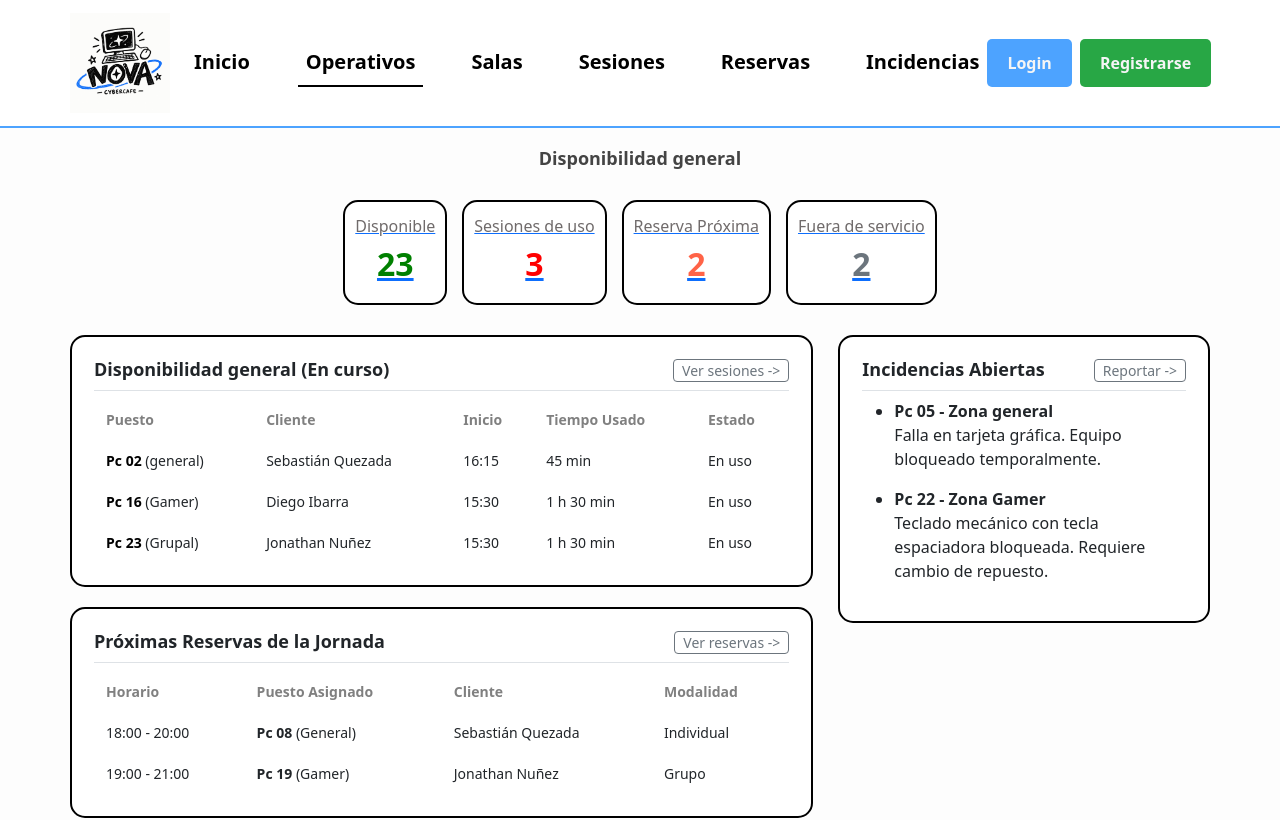
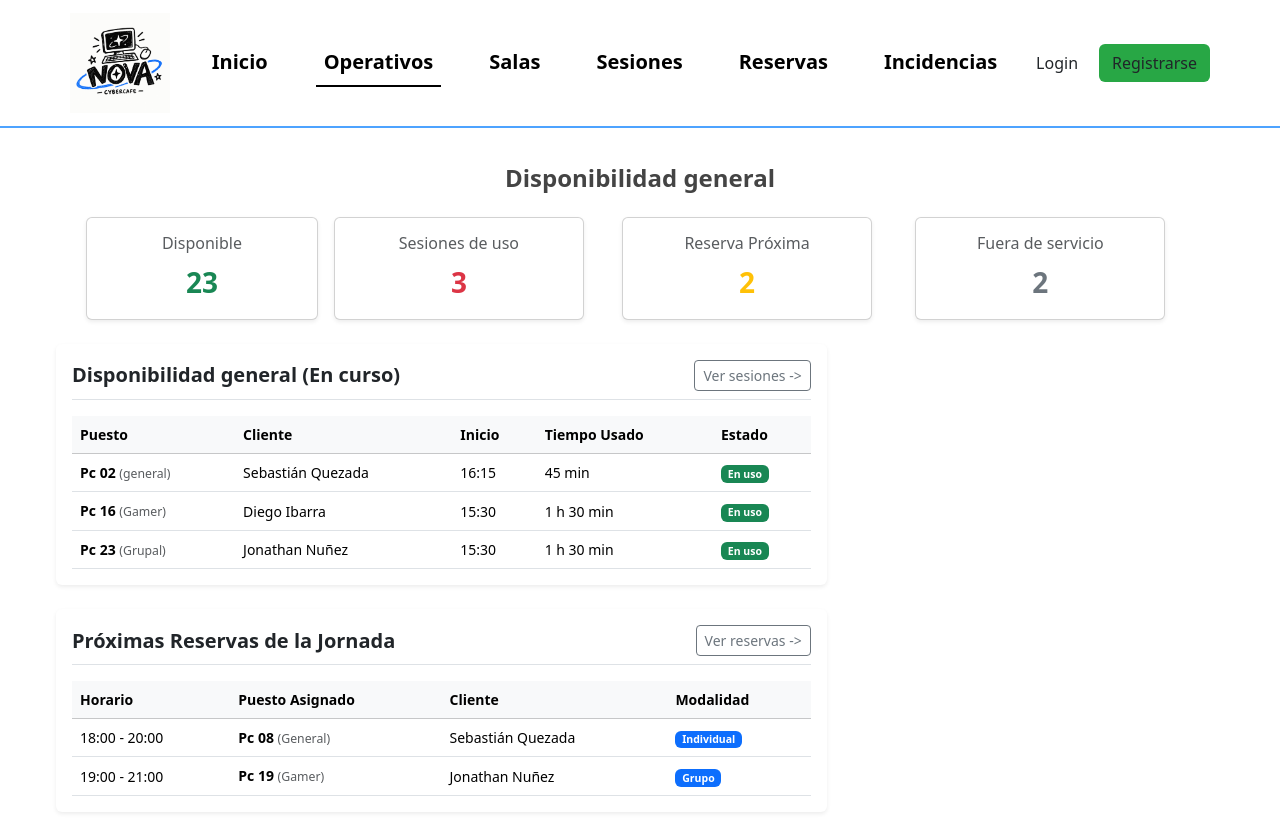
Before and after one commit to emilio-ship-k/Desarrollo-web-cibercafe, a React (Vite) app in the folder cibercafe_nova_react/: page /panel in a window 1280 px wide. Shown: the top 820 px of the page. Built offline with nearby package versions, Linux system fonts and the light colour scheme.

Commit message:
ahora si arreglo vista movil

```diff
--- a/cibercafe_nova_react/src/components/Footer.jsx
+++ b/cibercafe_nova_react/src/components/Footer.jsx
@@ -1,7 +1,10 @@
+
+import '../css/index.css';
 function Footer() {
+
   return (
     <footer>
-      <div className="container">
+      <div className="footer-container">
         <h4>Contactos</h4>
         <p>
           Correo: <a href="mailto:CibercafeNova@ciber.cl">CibercafeNova@ciber.cl</a>
--- a/cibercafe_nova_react/src/components/Navbar.jsx
+++ b/cibercafe_nova_react/src/components/Navbar.jsx
@@ -1,7 +1,7 @@
 import { useState } from 'react';
 import { Link, NavLink } from 'react-router-dom';
 import logoImg from '../images/logo.png';
-
+import '../css/Sesiones.css';
 function Navbar({ usuario, setUsuario }) {
   const [mostrarLogin, setMostrarLogin] = useState(false);
   const [mostrarRegistro, setMostrarRegistro] = useState(false);
--- a/cibercafe_nova_react/src/pages/Incidencias.jsx
+++ b/cibercafe_nova_react/src/pages/Incidencias.jsx
@@ -84,7 +84,7 @@ function Incidencias({ listaPcs = [], cambiarEstadoPc }) {
     if (incidencia) {
       if (cambiarEstadoPc) {
         cambiarEstadoPc(
-          { id: incidencia.pcId, sala: incidencia.pcSala },
+          { id: incidencia.pcId, pcSala: incidencia.pcSala },
           'Disponible',
           'Equipo libre y operativo'
         );
@@ -94,14 +94,15 @@ function Incidencias({ listaPcs = [], cambiarEstadoPc }) {
   };
 
   return (
-    <main className="sesiones-container">
-      <div className="d-flex justify-content-between align-items-center mb-4">
+    <main className="sesiones-container container-fluid px-2 px-md-3">
+      {/* Ajuste responsive para el encabezado: en móvil se apila, en PC se pone en fila */}
+      <div className="d-flex flex-column flex-md-row justify-content-between align-items-start align-items-md-center gap-3 mb-4 mt-3">
         <div>
-          <h2 className="fw-bold mb-1">Registro de Incidencias y Fallas</h2>
-          <p className="text-secondary mb-0">Control de mantenimiento técnico y problemas de equipos</p>
+          <h2 className="fw-bold mb-1 fs-3">Registro de Incidencias y Fallas</h2>
+          <p className="text-secondary mb-0 small">Control de mantenimiento técnico y problemas de equipos</p>
         </div>
-        <Link to="/panel" className="btn btn-outline-secondary btn-sm">
-          &lt;- Volver al Panel
+        <Link to="/panel" className="btn btn-outline-secondary btn-sm w-100 text-md-center" style={{ maxWidth: '200px' }}>
+          &lt; Volver al Panel
         </Link>
       </div>
 
@@ -112,17 +113,18 @@ function Incidencias({ listaPcs = [], cambiarEstadoPc }) {
         </div>
       )}
 
-      <div className="tarjeta-sesion">
-        <div className="tarjeta-sesion-header">
+      <div className="tarjeta-sesion shadow-sm border-0 rounded-3 mb-4">
+        <div className="tarjeta-sesion-header bg-light border-bottom p-3 fw-bold rounded-top">
           Reportar Nueva Falla
         </div>
-        <div className="p-3">
+        <div className="p-3 p-md-4">
           {errorValidacion && (
             <div className="alert alert-danger py-2 px-3 small fw-semibold mb-3">
               {errorValidacion}
             </div>
           )}
           <form onSubmit={registrarIncidencia}>
+            {/* Ajuste g-3 para espaciado en móviles */}
             <div className="row g-3 align-items-end">
               <div className="col-12 col-md-3">
                 <label className="form-label small fw-bold mb-1">Puesto afectado:</label>
@@ -143,7 +145,7 @@ function Incidencias({ listaPcs = [], cambiarEstadoPc }) {
                 </select>
               </div>
 
-              <div className="col-6 col-md-3">
+              <div className="col-12 col-sm-6 col-md-3">
                 <label className="form-label small fw-bold mb-1">Tipo de problema:</label>
                 <select
                   className="form-select form-select-sm"
@@ -157,7 +159,7 @@ function Incidencias({ listaPcs = [], cambiarEstadoPc }) {
                 </select>
               </div>
 
-              <div className="col-6 col-md-2">
+              <div className="col-12 col-sm-6 col-md-2">
                 <label className="form-label small fw-bold mb-1">Prioridad:</label>
                 <select
                   className="form-select form-select-sm"
@@ -181,8 +183,9 @@ function Incidencias({ listaPcs = [], cambiarEstadoPc }) {
                 />
               </div>
 
-              <div className="col-12 d-flex justify-content-end">
-                <button type="submit" className="btn btn-danger btn-sm fw-bold px-4">
+              {/* Botón adaptado a móvil (ancho completo) y escritorio (alineado a la derecha) */}
+              <div className="col-12 d-flex justify-content-end mt-4">
+                <button type="submit" className="btn btn-danger btn-sm fw-bold px-4 w-100 w-md-auto">
                   Reportar Incidencia
                 </button>
               </div>
@@ -191,7 +194,9 @@ function Incidencias({ listaPcs = [], cambiarEstadoPc }) {
         </div>
       </div>
 
-      <TablaIncidencias incidencias={incidencias} onResolver={marcarResuelta} />
+      <div className="table-responsive">
+        <TablaIncidencias incidencias={incidencias} onResolver={marcarResuelta} />
+      </div>
     </main>
   );
 }
--- a/cibercafe_nova_react/src/pages/Panel.jsx
+++ b/cibercafe_nova_react/src/pages/Panel.jsx
@@ -30,7 +30,7 @@ function Panel({ setPcActualId }) {
     { equipo: 'Pc 22 - Zona Gamer', detalle: 'Teclado mecánico con tecla espaciadora bloqueada. Requiere cambio de repuesto.' }
   ]);
 
-  // Al hacer clic en un puesto de la tabla guardamos su id para la vista de detalles
+
   const seleccionarEquipo = (id) => {
     if (setPcActualId) {
       setPcActualId(id);
@@ -38,51 +38,51 @@ function Panel({ setPcActualId }) {
   };
 
   return (
-    <main className="panel-main">
-      <h3 className="subtitulo-panel">Disponibilidad general</h3>
+    <main className="panel-main container-fluid px-2 px-md-3">
+      <h3 className="subtitulo-panel mt-3 mb-4 fw-bold fs-4">Disponibilidad general</h3>
 
-      {/* Tarjetas superiores con enlaces directos a cada seccion */}
-      <section id="flexbox_resumen">
-        <Link to="/salas" className="link-resum" title="Ir a Salas y Puestos">
-          <article className="resum">
-            <h4>Disponible</h4>
-            <p className="verde">{resumen.disponibles}</p>
+
+      <section id="flexbox_resumen" className="d-flex flex-wrap gap-3 mb-4">
+        <Link to="/salas" className="link-resum flex-fill text-decoration-none" title="Ir a Salas y Puestos">
+          <article className="resum card shadow-sm text-center p-3 h-100">
+            <h4 className="fs-6 text-muted mb-2">Disponible</h4>
+            <p className="verde fs-3 fw-bold mb-0 text-success">{resumen.disponibles}</p>
           </article>
         </Link>
 
-        <Link to="/sesiones" className="link-resum" title="Ir a Gestión de Sesiones">
-          <article className="resum">
-            <h4>Sesiones de uso</h4>
-            <p className="rojo">{resumen.enUso}</p>
+        <Link to="/sesiones" className="link-resum flex-fill text-decoration-none" title="Ir a Gestión de Sesiones">
+          <article className="resum card shadow-sm text-center p-3 h-100">
+            <h4 className="fs-6 text-muted mb-2">Sesiones de uso</h4>
+            <p className="rojo fs-3 fw-bold mb-0 text-danger">{resumen.enUso}</p>
           </article>
         </Link>
 
-        <Link to="/reservas" className="link-resum" title="Ir a Reserva de Puestos">
-          <article className="resum">
-            <h4>Reserva Próxima</h4>
-            <p className="tomate">{resumen.reservas}</p>
+        <Link to="/reservas" className="link-resum flex-fill text-decoration-none" title="Ir a Reserva de Puestos">
+          <article className="resum card shadow-sm text-center p-3 h-100">
+            <h4 className="fs-6 text-muted mb-2">Reserva Próxima</h4>
+            <p className="tomate fs-3 fw-bold mb-0 text-warning">{resumen.reservas}</p>
           </article>
         </Link>
 
-        <Link to="/incidencias" className="link-resum" title="Ir a Registro de Incidencias">
-          <article className="resum">
-            <h4>Fuera de servicio</h4>
-            <p className="gris">{resumen.fueraServicio}</p>
+        <Link to="/incidencias" className="link-resum flex-fill text-decoration-none" title="Ir a Registro de Incidencias">
+          <article className="resum card shadow-sm text-center p-3 h-100">
+            <h4 className="fs-6 text-muted mb-2">Fuera de servicio</h4>
+            <p className="gris fs-3 fw-bold mb-0 text-secondary">{resumen.fueraServicio}</p>
           </article>
         </Link>
       </section>
 
-      <div className="centro">
-        <div>
-          {/* Bloque de sesiones activas */}
-          <section className="panel">
-            <div className="d-flex justify-content-between align-items-center mb-2 border-bottom pb-2">
-              <h3 className="border-0 mb-0 p-0">Disponibilidad general (En curso)</h3>
-              <Link to="/sesiones" className="btn btn-sm btn-outline-secondary py-0">Ver sesiones -&gt;</Link>
+      <div className="centro row g-4">
+        <div className="col-12 col-lg-8">
+
+          <section className="panel card shadow-sm p-3 mb-4 border-0">
+            <div className="d-flex justify-content-between align-items-center mb-3 border-bottom pb-2">
+              <h3 className="border-0 mb-0 p-0 fs-5 fw-bold">Disponibilidad general (En curso)</h3>
+              <Link to="/sesiones" className="btn btn-sm btn-outline-secondary">Ver sesiones -&gt;</Link>
             </div>
-            <div className="tabla-responsive">
-              <table>
-                <thead>
+            <div className="table-responsive">
+              <table className="table table-hover align-middle mb-0">
+                <thead className="table-light">
                   <tr>
                     <th>Puesto</th>
                     <th>Cliente</th>
@@ -97,17 +97,17 @@ function Panel({ setPcActualId }) {
                       <td>
                         <Link
                           to="/detalles"
-                          className="link-puesto"
+                          className="link-puesto text-decoration-none fw-bold"
                           onClick={() => seleccionarEquipo(sesion.id)}
                         >
-                          <strong>{sesion.puesto}</strong>
-                        </Link> ({sesion.zona})
+                          {sesion.puesto}
+                        </Link> <span className="text-muted small">({sesion.zona})</span>
                       </td>
                       <td>{sesion.cliente}</td>
                       <td>{sesion.inicio}</td>
                       <td>{sesion.tiempo}</td>
                       <td>
-                        <span className="badge-nova activa">{sesion.estado}</span>
+                        <span className="badge bg-success">{sesion.estado}</span>
                       </td>
                     </tr>
                   ))}
@@ -116,15 +116,15 @@ function Panel({ setPcActualId }) {
             </div>
           </section>
 
-          {/* Bloque de reservas del dia */}
-          <section className="panel">
-            <div className="d-flex justify-content-between align-items-center mb-2 border-bottom pb-2">
-              <h3 className="border-0 mb-0 p-0">Próximas Reservas de la Jornada</h3>
-              <Link to="/reservas" className="btn btn-sm btn-outline-secondary py-0">Ver reservas -&gt;</Link>
+
+          <section className="panel card shadow-sm p-3 border-0">
+            <div className="d-flex justify-content-between align-items-center mb-3 border-bottom pb-2">
+              <h3 className="border-0 mb-0 p-0 fs-5 fw-bold">Próximas Reservas de la Jornada</h3>
+              <Link to="/reservas" className="btn btn-sm btn-outline-secondary">Ver reservas -&gt;</Link>
             </div>
-            <div className="tabla-responsive">
-              <table>
-                <thead>
+            <div className="table-responsive">
+              <table className="table table-hover align-middle mb-0">
+                <thead className="table-light">
                   <tr>
                     <th>Horario</th>
                     <th>Puesto Asignado</th>
@@ -136,10 +136,10 @@ function Panel({ setPcActualId }) {
                   {proximasReservas.map((reserva, index) => (
                     <tr key={index}>
                       <td>{reserva.horario}</td>
-                      <td><strong>{reserva.puesto}</strong> ({reserva.zona})</td>
+                      <td><strong>{reserva.puesto}</strong> <span className="text-muted small">({reserva.zona})</span></td>
                       <td>{reserva.cliente}</td>
                       <td>
-                        <span className="badge-nova modalidad">{reserva.modalidad}</span>
+                        <span className="badge bg-primary">{reserva.modalidad}</span>
                       </td>
                     </tr>
                   ))}
@@ -149,21 +149,23 @@ function Panel({ setPcActualId }) {
           </section>
         </div>
 
-        {/* Bloque lateral de fallas reportadas */}
-        <section className="panel">
-          <div className="d-flex justify-content-between align-items-center mb-2 border-bottom pb-2">
-            <h3 className="border-0 mb-0 p-0">Incidencias Abiertas</h3>
-            <Link to="/incidencias" className="btn btn-sm btn-outline-secondary py-0">Reportar -&gt;</Link>
+
+        <div className="col-12 col-lg-4">
+          <section className="panel card shadow-sm p-3 border-0 h-100">
+            <div className="d-flex justify-content-between align-items-center mb-3 border-bottom pb-2">
+              <h3 className="border-0 mb-0 p-0 fs-5 fw-bold">Incidencias Abiertas</h3>
+              <Link to="/incidencias" className="btn btn-sm btn-outline-secondary">Reportar -&gt;</Link>
             </div>
-          <ul className="list_incid">
+            <ul className="list-group list-group-flush">
               {incidencias.map((inc, index) => (
-              <li key={index} className="item_incid">
-                <strong>{inc.equipo}</strong>
-                <p>{inc.detalle}</p>
+                <li key={index} className="list-group-item px-0 py-3">
+                  <strong className="d-block mb-1 text-danger">{inc.equipo}</strong>
+                  <p className="mb-0 text-muted small">{inc.detalle}</p>
                 </li>
               ))}
             </ul>
           </section>
+        </div>
       </div>
     </main>
   );
--- a/cibercafe_nova_react/src/pages/Reservas.jsx
+++ b/cibercafe_nova_react/src/pages/Reservas.jsx
@@ -4,7 +4,6 @@ import TablaReservas from '../components/TablaReservas';
 import '../css/Sesiones.css';
 
 function Reservas() {
-
   const [reservas, setReservas] = useState([
     {
       id: 101,
@@ -89,14 +88,15 @@ function Reservas() {
   };
 
   return (
-    <main className="sesiones-container">
-      <div className="d-flex justify-content-between align-items-center mb-4">
+    <main className="sesiones-container container-fluid px-2 px-md-3">
+
+      <div className="d-flex flex-column flex-md-row justify-content-between align-items-start align-items-md-center gap-3 mb-4 mt-3">
         <div>
-          <h2 className="fw-bold mb-1">Reserva de Puestos</h2>
-          <p className="text-secondary mb-0">Agendamiento de computadores y control de turnos</p>
+          <h2 className="fw-bold mb-1 fs-3">Reserva de Puestos</h2>
+          <p className="text-secondary mb-0 small">Agendamiento de computadores y control de turnos</p>
         </div>
-        <Link to="/panel" className="btn btn-outline-secondary btn-sm">
-          &lt;- Volver al Panel
+        <Link to="/panel" className="btn btn-outline-secondary btn-sm w-100 text-md-center" style={{ maxWidth: '200px' }}>
+          &lt; Volver al Panel
         </Link>
       </div>
 
@@ -107,11 +107,11 @@ function Reservas() {
         </div>
       )}
 
-      <div className="tarjeta-sesion">
-        <div className="tarjeta-sesion-header">
+      <div className="tarjeta-sesion shadow-sm border-0 rounded-3 mb-4">
+        <div className="tarjeta-sesion-header bg-light border-bottom p-3 fw-bold rounded-top">
           Agendar Nueva Reserva
         </div>
-        <div className="p-3">
+        <div className="p-3 p-md-4">
           {errorValidacion && (
             <div className="alert alert-danger py-2 px-3 small fw-semibold mb-3">
               {errorValidacion}
@@ -156,7 +156,7 @@ function Reservas() {
                 />
               </div>
 
-              <div className="col-6 col-md-2">
+              <div className="col-12 col-sm-4 col-md-2">
                 <label className="form-label small fw-bold mb-1">Fecha:</label>
                 <input
                   type="date"
@@ -166,7 +166,7 @@ function Reservas() {
                 />
               </div>
 
-              <div className="col-3 col-md-2">
+              <div className="col-6 col-sm-4 col-md-2">
                 <label className="form-label small fw-bold mb-1">Desde:</label>
                 <input
                   type="time"
@@ -176,7 +176,7 @@ function Reservas() {
                 />
               </div>
 
-              <div className="col-3 col-md-2">
+              <div className="col-6 col-sm-4 col-md-2">
                 <label className="form-label small fw-bold mb-1">Hasta:</label>
                 <input
                   type="time"
@@ -186,8 +186,8 @@ function Reservas() {
                 />
               </div>
 
-              <div className="col-12 d-flex justify-content-end">
-                <button type="submit" className="btn btn-primary btn-sm fw-bold px-4">
+              <div className="col-12 d-flex justify-content-end mt-4">
+                <button type="submit" className="btn btn-primary btn-sm fw-bold px-4 w-100 w-md-auto">
                   Reservar
                 </button>
               </div>
@@ -196,11 +196,14 @@ function Reservas() {
         </div>
       </div>
 
-      <TablaReservas
-        reservas={reservas}
-        onConfirmar={confirmarReserva}
-        onCancelar={cancelarReserva}
-      />
+
+      <div className="table-responsive">
+        <TablaReservas
+          reservas={reservas}
+          onConfirmar={confirmarReserva}
+          onCancelar={cancelarReserva}
+        />
+      </div>
     </main>
   );
 }
```
Also changed, not shown: cibercafe_nova_react/src/pages/Salas.jsx (+7 -7 lines), cibercafe_nova_react/src/pages/Sesiones.jsx (+37 -15 lines). Lines whose indentation alone changed are shown as unchanged.
